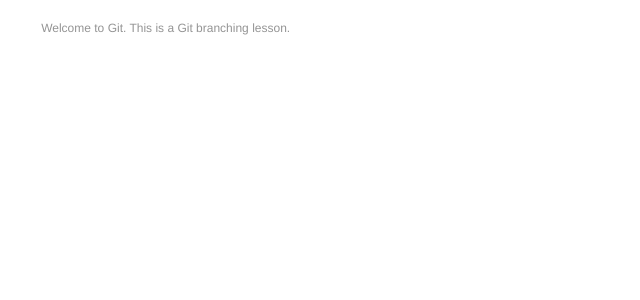
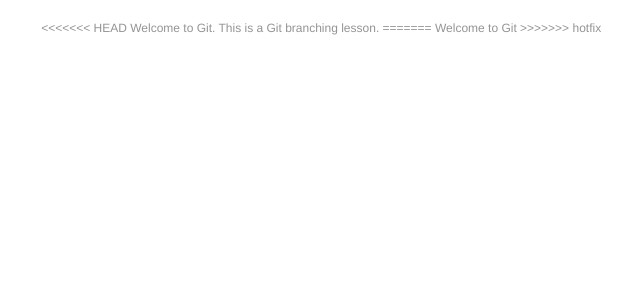
Before and after one commit to nkmwambs/repo, a PHP site: page / in a window 1280 px wide. Shown: the top 300 px of the page, without its empty margins (68-708 px from the left). Run offline with PHP 8.4, Linux system fonts and the light colour scheme; some libraries are stand-ins or nearby versions.

Commit message:
index on master: d4b12d6 Merge branch 'Incident-INC654732'

```diff
--- a/index.php
+++ b/index.php
@@ -20,7 +20,11 @@
 
 	<div class="row" style="margin-top: 20px">
 		<div class="col-xs-offset-1 col-xs-10 col-xs-offset-1">
+<<<<<<< HEAD
 			Welcome to Git. This is a Git branching lesson.
+=======
+			Welcome to Git
+>>>>>>> hotfix
 		</div>
 	</div>
 
```
